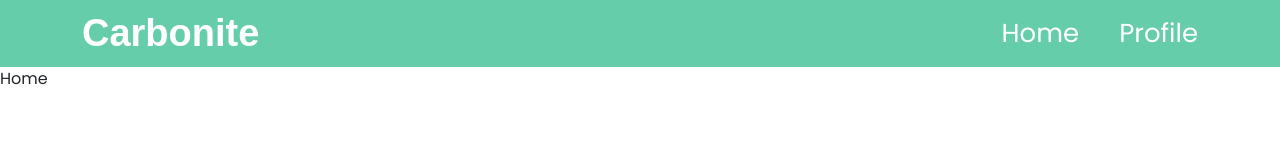
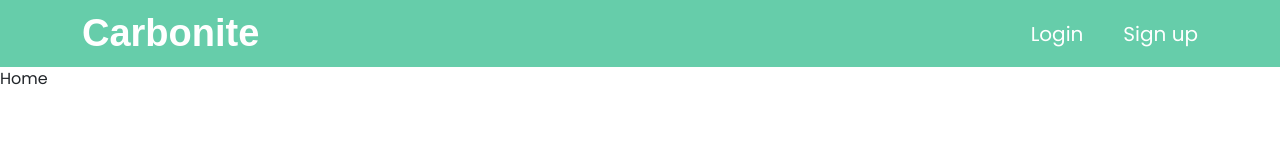
Before and after one commit to karamsafarli/akm_hackathon, a React (Vite) app in the folder client/: page / in a window 1280 px wide. Shown: the top 160 px of the page. Built offline with nearby package versions, Linux system fonts and the light colour scheme.

Commit message:
password reset updates

```diff
--- a/client/package.json
+++ b/client/package.json
@@ -11,6 +11,7 @@
   },
   "dependencies": {
     "bootstrap": "^5.3.3",
+    "jwt-decode": "^4.0.0",
     "react": "^18.3.1",
     "react-dom": "^18.3.1",
     "react-icons": "^5.3.0",
--- a/client/src/App.jsx
+++ b/client/src/App.jsx
@@ -17,7 +17,7 @@ function App() {
 function Pages() {
   const location = useLocation();
   const isLoginPage = location.pathname === "/login" ||
-    location.pathname === '/register'
+    location.pathname === '/register' ||
   location.pathname === '/forget-password';
 
   return (
--- a/client/src/components/layout/Navbar.jsx
+++ b/client/src/components/layout/Navbar.jsx
@@ -1,13 +1,21 @@
 import './layout.css';
-import { Link } from "react-router-dom";
+import { Link, useNavigate } from "react-router-dom";
 import { useState } from "react";
+import { getUserFromToken } from '../../helpers/getUser';
 
 const Navbar = () => {
     const [menuOpen, setMenuOpen] = useState(false);
-
+    const navigate = useNavigate();
     const toggleMenu = () => {
         setMenuOpen(!menuOpen);
     };
+
+    const user = getUserFromToken();
+    const signOut = () => {
+        localStorage.removeItem('token')
+        setMenuOpen(false);
+        return navigate('/');
+    }
 
     return (
         <nav>
@@ -26,8 +34,20 @@ const Navbar = () => {
                 </div>
 
                 <div className={`nav_links ${menuOpen ? "open" : ""}`}>
-                    <Link to='/' onClick={toggleMenu}>Home</Link>
-                    <Link to='/profile' onClick={toggleMenu}>Profile</Link>
+                    {
+                        user ?
+                            <>
+                                <Link to='/' onClick={toggleMenu}>Home</Link>
+                                <Link to='/profile' onClick={toggleMenu}>Profile</Link>
+                                <Link onClick={signOut}>Sign Out</Link>
+                            </>
+                            :
+                            <>
+                                <Link to='/login' onClick={toggleMenu}>Login</Link>
+                                <Link to='/register' onClick={toggleMenu}>Sign up</Link>
+                            </>
+                    }
+
                 </div>
             </div>
         </nav>
--- a/client/src/components/layout/layout.css
+++ b/client/src/components/layout/layout.css
@@ -49,7 +49,7 @@ nav {
             a {
                 color: #fff;
                 text-decoration: none;
-                font-size: 26px;
+                font-size: 20px;
 
                 @media (max-width: 768px) {
                     color: #000;
--- a/client/src/helpers/getUser.js
+++ b/client/src/helpers/getUser.js
@@ -1,5 +1,10 @@
-export const getUserToken = () => {
+import { jwtDecode } from "jwt-decode";
+
+export const getUserFromToken = () => {
     const token = localStorage.getItem('token');
 
-    return token
+    if (!token) return;
+
+    const payload = jwtDecode(token);
+    return payload;
 }
```
Also changed, not shown: 1 other file (tests, documents, lock files or other folders).
